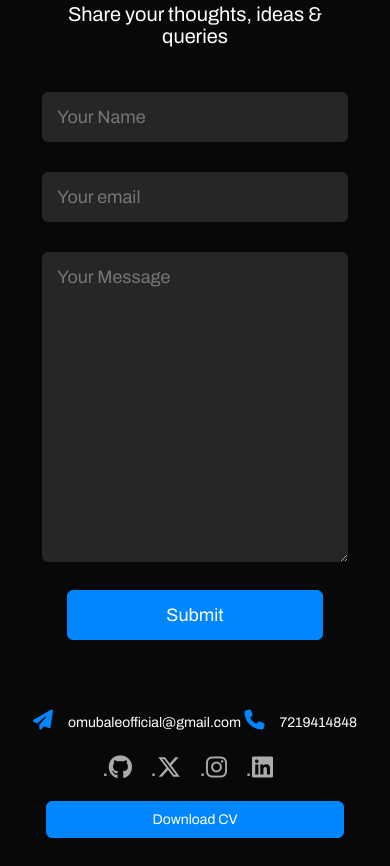
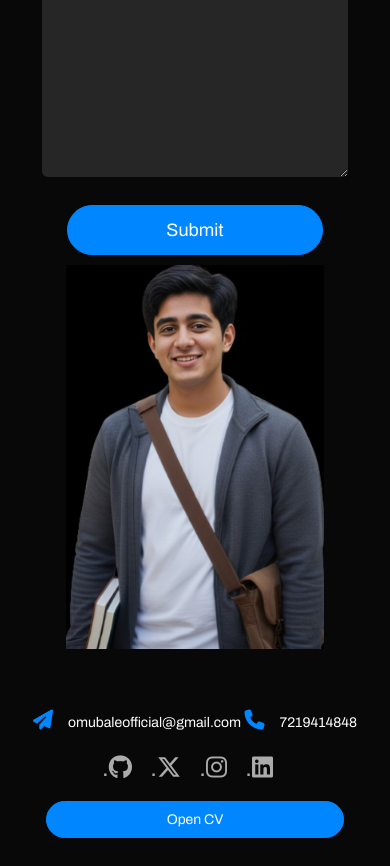
Before and after one commit to omubale005/Om-Ubale-Portfolio-Website, a plain HTML site: page index.html in a window 390 px wide. Shown: the part 8776-9642 px from the top of the page. Drawn offline with nearby package versions, Linux system fonts and the light colour scheme.

Commit message:
Add files via upload

```diff
--- a/index.html
+++ b/index.html
@@ -417,18 +417,20 @@ consistency, and cross-device compatibility.</p>
             </div>
         </div>
     </div>
-    <div class="contact-left">
-                    <p><i class="fa-solid fa-paper-plane"></i>omubaleofficial@gmail.com</p>
-                    <p class="text06"><i class="fa-solid fa-phone"></i>7219414848</p>
-                    <div class="social-icons">
-                        <a href="https://github.com">.<i class="fa-brands fa-github"></i></a>
-                        <a href="https://x.com/OmUbale266588">.<i class="fa-brands fa-x-twitter"></i></a>
-                        <a href="https://www.instagram.com/om_ubale005/">.<i class="fa-brands fa-instagram"></i></a>
-                        <a href="https://www.linkedin.com/in/omubale005/">.<i class="fa-brands fa-linkedin"></i></a>
-                    </div>
-                    <!--Add other internships apps links of your profile-->
-                    <a href="images/Om Ubale Resume.pdf" class="btn btn2">Download CV</a>
+<div class="contact-left">
+    <p><i class="fa-solid fa-paper-plane"></i>omubaleofficial@gmail.com</p>
+    <p class="text06"><i class="fa-solid fa-phone"></i>7219414848</p>
+
+    <div class="social-icons">
+        <a href="https://github.com/omubale005" target="_blank">.<i class="fa-brands fa-github"></i></a>
+        <a href="https://x.com/OmUbale266588" target="_blank">.<i class="fa-brands fa-x-twitter"></i></a>
+        <a href="https://www.instagram.com/om_ubale005/" target="_blank">.<i class="fa-brands fa-instagram"></i></a>
+        <a href="https://www.linkedin.com/in/omubale005/" target="_blank">.<i class="fa-brands fa-linkedin"></i></a>
     </div>
+
+    <a href="images/Om Ubale Resume.pdf" target="_blank" class="btn btn2">Open CV</a>
+</div>
+
     <!-- ------------------- Footer Section ------------------- -->
 <footer class="footer">
   <div class="footer-container">
@@ -606,5 +608,4 @@ consistency, and cross-device compatibility.</p>
 </script>
 
 </body>
-
 </html>
--- a/style.css
+++ b/style.css
@@ -741,16 +741,18 @@ nav ul li a:hover::after{
     margin: 50px auto;
     width: fit-content;
     border: 1px solid #0087ff;
+    background-color: #0087ff;
     padding: 14px 50px;
     border-radius: 6px;
     text-decoration: none;
     color: white;
     transition: background 0.5s;
     margin-bottom: 150px;
+    border-radius: 50px;
 }
 
 .btn00:hover{
-    background:#0087ff;
+    background:#006ed6;
 }
 
 /*--------------------------------Contact-------------------------*/
@@ -852,6 +854,11 @@ nav ul li a:hover::after{
     display: inline-block;
     background: #0087ff;
     margin-top: 10px;
+    border-radius: 50px;
+}
+
+.btn.btn2:hover{
+    background: #006ed6;
 }
 
 .contact-right form{
@@ -1895,3 +1902,44 @@ nav .fa-solid {
   opacity: 1;
   transform: translateX(0);
 }
+
+/* === FIX: Contact-left click & hover issue === */
+.contact-left {
+  position: relative;
+  z-index: 10;           /* make it appear above footer */
+  pointer-events: auto;  /* ensure it can be clicked */
+}
+
+.contact-left .social-icons a,
+.contact-left .btn {
+  pointer-events: auto;
+}
+
+.contact-left .btn {
+  background: #0087ff;
+  color: #fff;
+  transition: background 0.3s ease;
+}
+
+.contact-left .btn:hover {
+  background: #006ed6;
+}
+
+/* Keep both left and right columns aligned */
+#contact .row {
+  display: flex;
+  justify-content: space-between;
+  align-items: flex-start;
+  flex-wrap: wrap;
+}
+
+@media (max-width: 768px) {
+  #contact .row {
+    flex-direction: column;
+    align-items: center;
+  }
+  .contact-left,
+  .contact-right {
+    text-align: center;
+  }
+}
```
